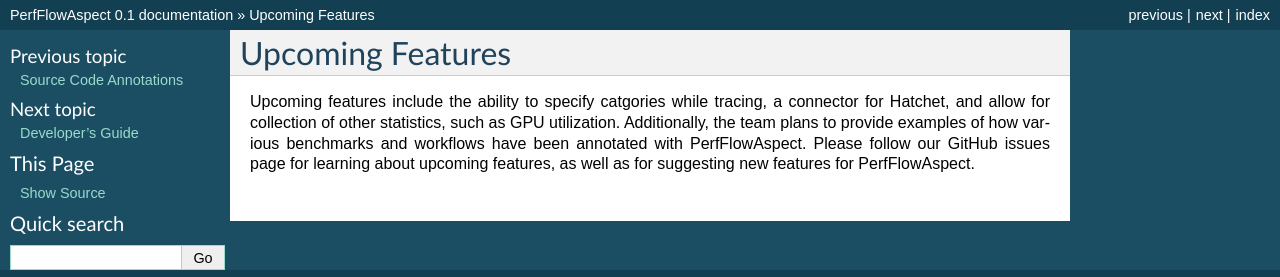
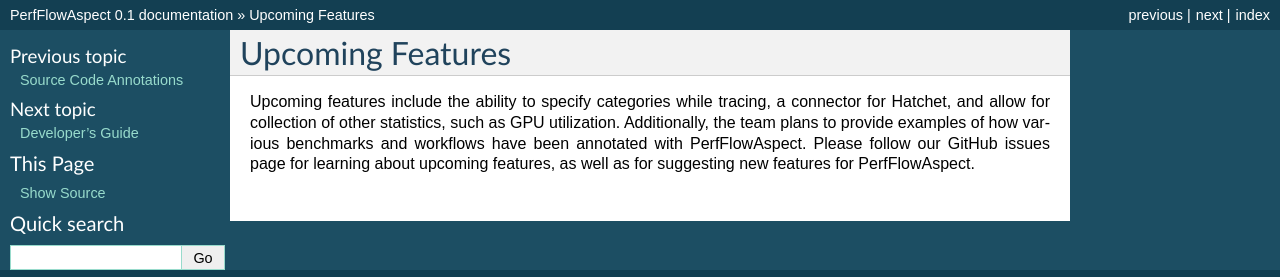
Before and after one commit to flux-framework/PerfFlowAspect, a Sphinx documentation site: the page built from docs/UpcomingFeatures.rst, in a window 1280 px wide. Shown: the top 277 px of the page. Built offline with Sphinx 7.4.7, drawn with Linux system fonts in a browser that asks for light colours.

Commit message:
docs updates

```diff
--- a/docs/UpcomingFeatures.rst
+++ b/docs/UpcomingFeatures.rst
@@ -9,9 +9,9 @@
  Upcoming Features
 ###################
 
-Upcoming features include the ability to specify catgories while tracing, a
-connector for Hatchet, and allow for collection of other statistics, such as GPU
-utilization. Additionally, the team plans to provide examples of how various
-benchmarks and workflows have been annotated with PerfFlowAspect. Please follow
-our GitHub issues page for learning about upcoming features, as well as for
-suggesting new features for PerfFlowAspect.
+Upcoming features include the ability to specify categories while tracing, a
+connector for Hatchet, and allow for collection of other statistics, such as
+GPU utilization. Additionally, the team plans to provide examples of how
+various benchmarks and workflows have been annotated with PerfFlowAspect.
+Please follow our GitHub issues page for learning about upcoming features, as
+well as for suggesting new features for PerfFlowAspect.
--- a/docs/index.rst
+++ b/docs/index.rst
@@ -65,6 +65,7 @@ uniformity as to how performance is measured and controlled.
 -  Francesco Di Natale (NVIDIA)
 -  Tapasya Patki
 -  Jae-Seung Yeom
+-  Hariharan Devarajan
 
 ******************************
  PerfFlowAspect Documentation
```
Also changed, not shown: docs/BasicTutorial.rst (+8 -8 lines).
